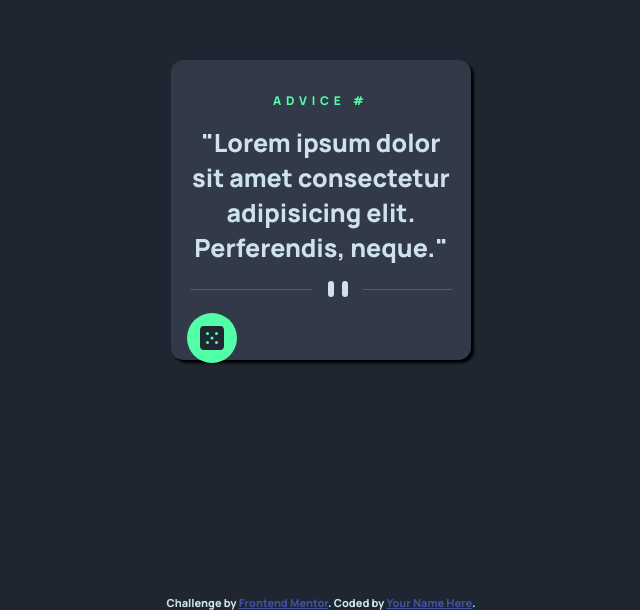
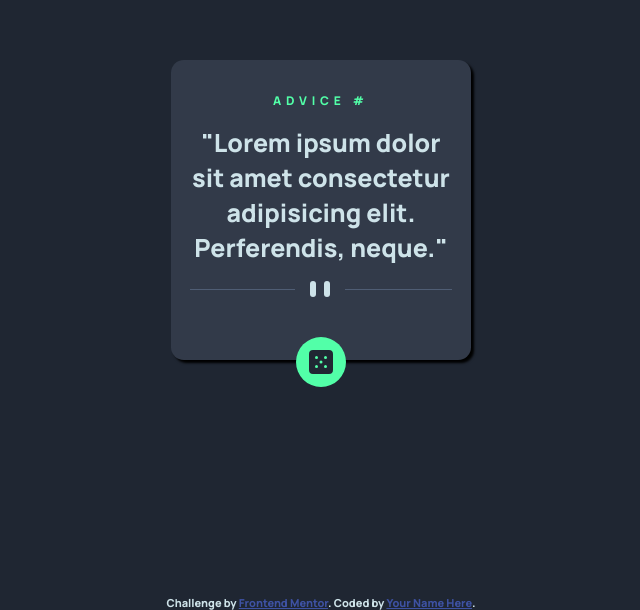
Before and after one commit to Werricsson-Santos/AdviceGenerator, a plain HTML site: page index.html in a window 1280 px wide. Shown: the part 190-800 px from the top of the page, without its empty margins (319-959 px from the left). Drawn offline with Linux system fonts and the light colour scheme.

Commit message:
Adjusting the division svg in line 34 HTML and iconDice in CSS

```diff
--- a/index.html
+++ b/index.html
@@ -31,7 +31,7 @@
       <div class="adviceText">
         <p>"Lorem ipsum dolor sit amet consectetur adipisicing elit. Perferendis, neque.<!-- Advice text goes here -->"</p>
       <div class="division">
-        <svg width="295" height="16" xmlns="http://www.w3.org/2000/svg"><g fill="none" fill-rule="evenodd"><path fill="#4F5D74" d="M0 8h122v1H0zM173 8h122v1H173z"/><g transform="translate(138)" fill="#CEE3E9"><rect width="6" height="16" rx="3"/><rect x="14" width="6" height="16" rx="3"/></g></g></svg>
+        <svg width="295" height="16" xmlns="http://www.w3.org/2000/svg"><g fill="none" fill-rule="evenodd"><path fill="#4F5D74" d="M0 8h105v1H0zM155 8h122v1H155z"/><g transform="translate(120)" fill="#CEE3E9"><rect width="6" height="16" rx="3"/><rect x="14" width="6" height="16" rx="3"/></g></g></svg>
       </div>
 
       <div class="iconDice">
--- a/style.css
+++ b/style.css
@@ -44,6 +44,9 @@
 }
 
 .iconDice {
+    position: relative;
+    bottom: -1.5rem;
+    left: 6.8rem;
     display: flex;
     align-items: center;
     justify-content: center;
```
